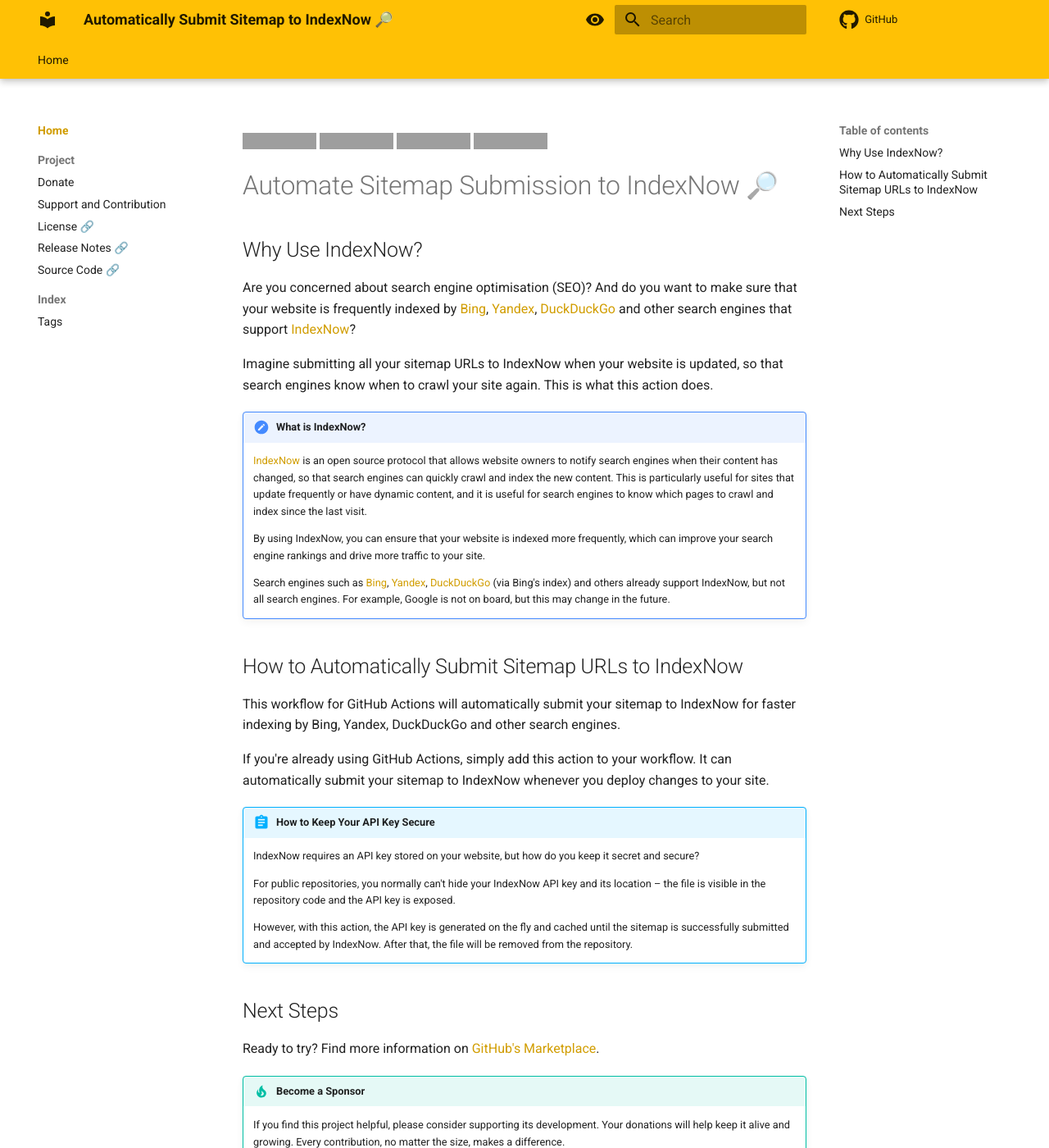
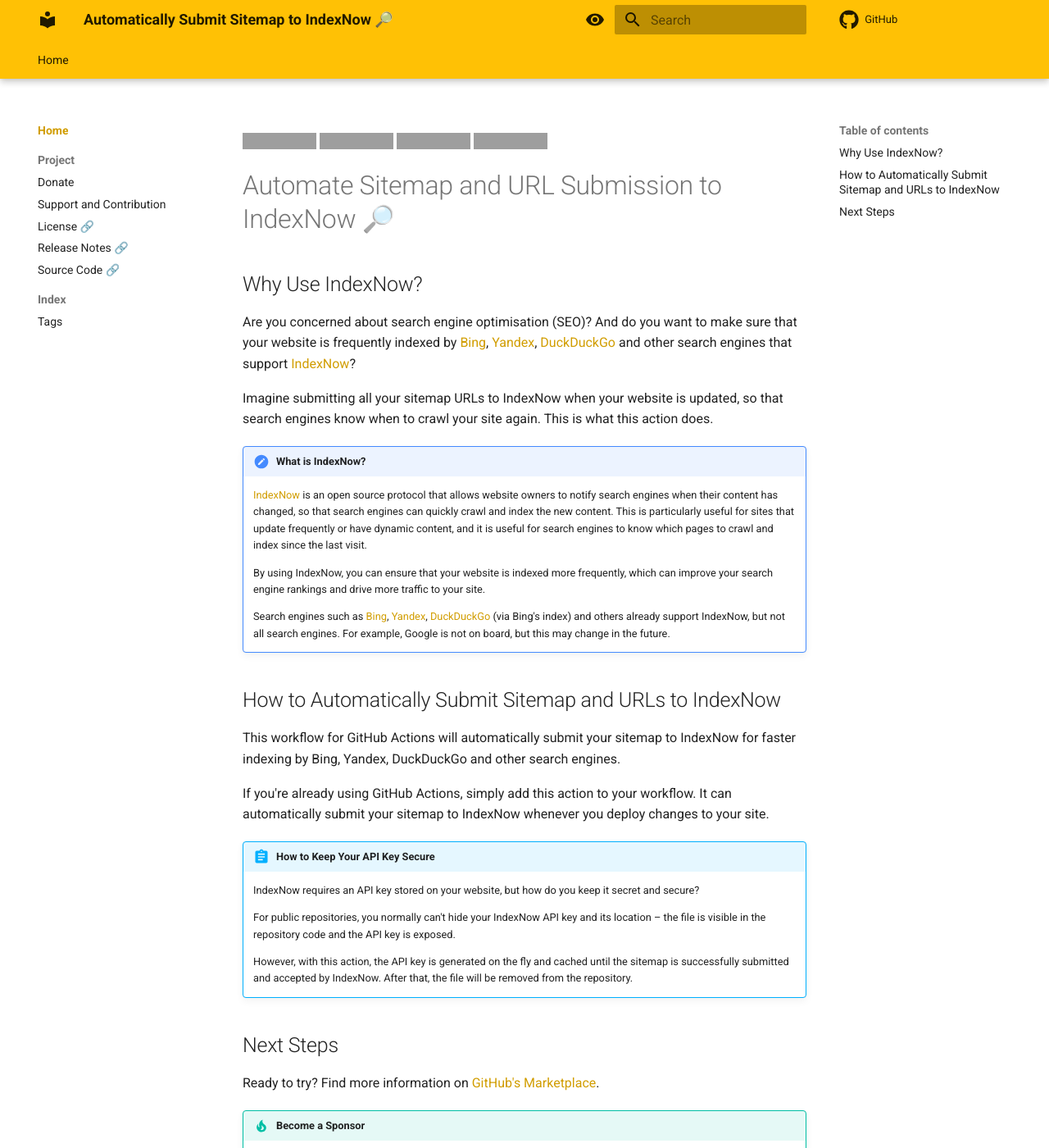
Before and after one commit to jakob-bagterp/index-now-submit-sitemap-urls-action, an MkDocs documentation site: the page built from docs/index.md, in a window 1280 px wide and 1400 px high. Shown: the whole window at 82% size. Built offline with MkDocs 1.6.1 and Material for MkDocs 9.7.7, drawn with Linux system fonts in a browser that asks for light colours; comment, search, counter and statistics services are not loaded; grey boxes are pictures that could not be loaded.

Commit message:
Updated headlines and page descriptions.

```diff
--- a/docs/index.md
+++ b/docs/index.md
@@ -1,6 +1,6 @@
 ---
-title: Action to Automatically Submit Sitemap URLs to IndexNow 🔎
-description: If you're using GitHub Actions, this workflow will automatically submit your sitemap to IndexNow for faster indexing by Bing, Yandex, DuckDuckGo and other search engines.
+title: Automatically Submit Sitemap and URLs to IndexNow 🔎
+description: This workflow with GitHub Actions will automatically submit your website's sitemap and URLs to IndexNow for faster indexing by Bing, Yandex, DuckDuckGo, and other search engines.
 tags:
     - SEO
     - IndexNow
@@ -12,7 +12,7 @@
 [![CodeQL](https://github.com/jakob-bagterp/index-now-submit-sitemap-action/actions/workflows/codeql.yml/badge.svg)](https://github.com/jakob-bagterp/index-now-submit-sitemap-action/actions/workflows/codeql.yml)
 [![Test](https://github.com/jakob-bagterp/index-now-submit-sitemap-action/actions/workflows/test.yml/badge.svg)](https://github.com/jakob-bagterp/index-now-submit-sitemap-action/actions/workflows/test.yml)
 
-# Automate Sitemap Submission to IndexNow 🔎
+# Automate Sitemap and URL Submission to IndexNow 🔎
 ## Why Use IndexNow?
 Are you concerned about search engine optimisation (SEO)? And do you want to make sure that your website is frequently indexed by [Bing](https://www.bing.com/indexnow), [Yandex](https://yandex.com/indexnow), [DuckDuckGo](https://duckduckgo.com/) and other search engines that support [IndexNow](https://www.indexnow.org/)?
 
@@ -25,7 +25,7 @@
 
     Search engines such as [Bing](https://www.bing.com/indexnow), [Yandex](https://yandex.com/indexnow), [DuckDuckGo](https://duckduckgo.com/) (via Bing's index) and others already support IndexNow, but not all search engines. For example, Google is not on board, but this may change in the future.
 
-## How to Automatically Submit Sitemap URLs to IndexNow
+## How to Automatically Submit Sitemap and URLs to IndexNow
 This workflow for GitHub Actions will automatically submit your sitemap to IndexNow for faster indexing by Bing, Yandex, DuckDuckGo and other search engines.
 
 If you're already using GitHub Actions, simply add this action to your workflow. It can automatically submit your sitemap to IndexNow whenever you deploy changes to your site.
```
Also changed, not shown: README.md (+1 -1 lines).
